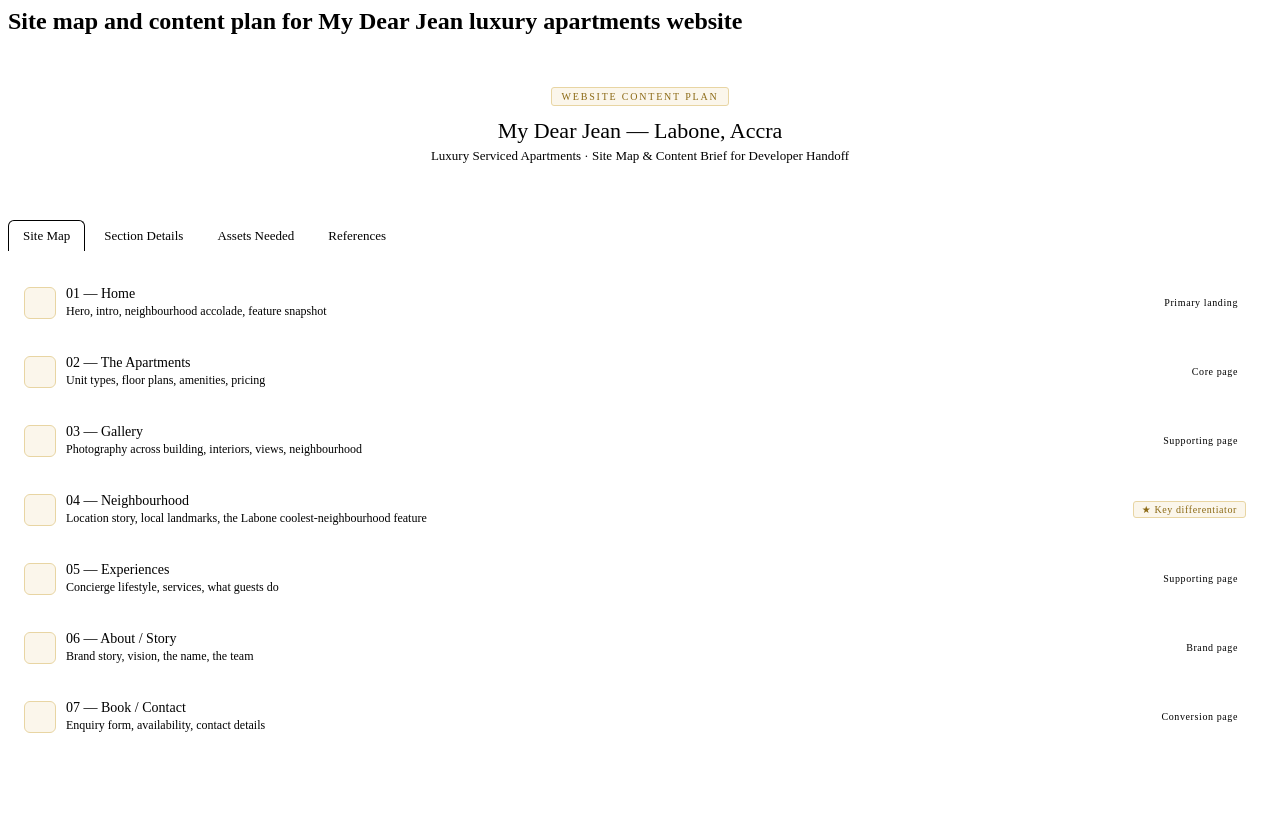
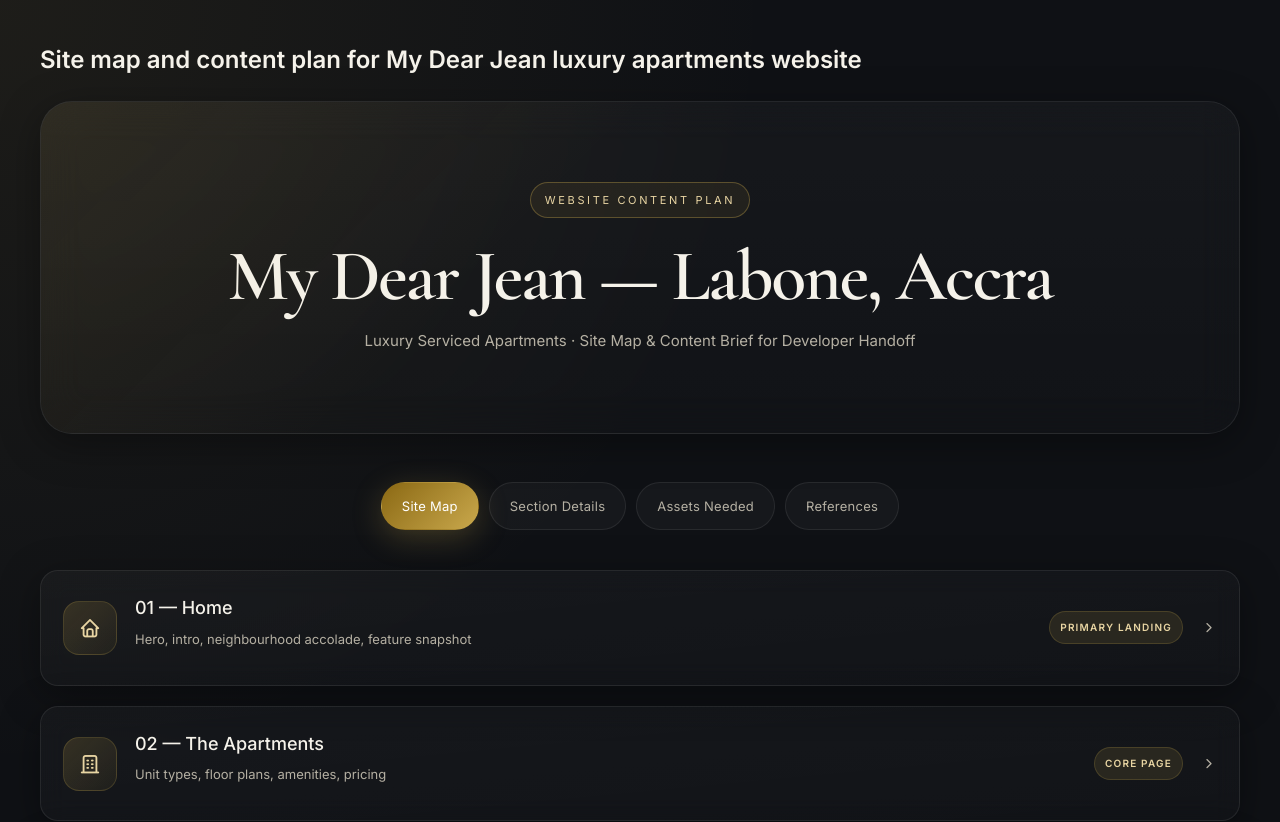
Before and after one commit to ChrisTee007/DJsitemap, a plain HTML site: page index.html in a window 1280 px wide. Shown: the top 822 px of the page. Before the commit the page ends 800 px from the top, so only its background shows below. Drawn offline with nearby package versions, Linux system fonts and the light colour scheme.

Commit message:
Update index.html

```diff
--- a/index.html
+++ b/index.html
@@ -1,213 +1,371 @@
+<link rel="preconnect" href="https://fonts.googleapis.com">
+<link rel="preconnect" href="https://fonts.gstatic.com" crossorigin>
 
+<link href="https://fonts.googleapis.com/css2?family=Cormorant+Garamond:wght@400;500;600&family=Inter:wght@300;400;500;600&display=swap" rel="stylesheet">
+
+<link rel="stylesheet" href="https://cdn.jsdelivr.net/npm/@tabler/icons-webfont@latest/tabler-icons.min.css">
 <style>
-  :root {
-    --gold: #C9A84C;
-    --gold-light: #E8D5A3;
-    --gold-dark: #8B6914;
+:root{
+  --gold:#C9A84C;
+  --gold-light:#E8D5A3;
+  --gold-dark:#8B6914;
+
+  --bg:#0F1115;
+  --bg-soft:#171A20;
+  --card:#1A1E25;
+  --border:rgba(255,255,255,.08);
+
+  --text:#F5F2EA;
+  --muted:#B5B0A3;
+
+  --radius:18px;
+  --shadow:0 10px 40px rgba(0,0,0,.35);
 }
-  .site-header {
-    text-align: center;
-    padding: 2rem 0 1.5rem;
-    border-bottom: 0.5px solid var(--color-border-tertiary);
-    margin-bottom: 2rem;
+
+*{
+  box-sizing:border-box;
 }
-  .brand-tag {
-    display: inline-block;
-    font-size: 10px;
-    font-weight: 500;
-    letter-spacing: 0.18em;
-    text-transform: uppercase;
-    color: var(--gold-dark);
-    background: #FBF6EB;
-    border: 0.5px solid var(--gold-light);
-    border-radius: 3px;
-    padding: 3px 10px;
-    margin-bottom: 12px;
+
+html{
+  scroll-behavior:smooth;
 }
-  .site-title {
-    font-size: 22px;
-    font-weight: 500;
-    color: var(--color-text-primary);
-    margin: 0 0 4px;
+
+body{
+  margin:0;
+  background:
+    radial-gradient(circle at top left, rgba(201,168,76,.08), transparent 30%),
+    radial-gradient(circle at bottom right, rgba(201,168,76,.05), transparent 25%),
+    var(--bg);
+  color:var(--text);
+  font-family:'Inter',sans-serif;
+  line-height:1.7;
+  padding:40px 20px;
 }
-  .site-sub {
-    font-size: 13px;
-    color: var(--color-text-secondary);
-    margin: 0;
+
+.container{
+  max-width:1200px;
+  margin:auto;
 }
-  .nav-tabs {
-    display: flex;
-    gap: 4px;
-    margin-bottom: 1.5rem;
-    flex-wrap: wrap;
-    border-bottom: 0.5px solid var(--color-border-tertiary);
-    padding-bottom: 0;
+
+/* HEADER */
+
+.site-header{
+  text-align:center;
+  padding:5rem 2rem 4rem;
+  margin-bottom:3rem;
+  border:1px solid var(--border);
+  border-radius:32px;
+  background:
+    linear-gradient(to bottom, rgba(255,255,255,.03), rgba(255,255,255,.01));
+  backdrop-filter:blur(20px);
+  box-shadow:var(--shadow);
+  position:relative;
+  overflow:hidden;
 }
-  .nav-tab {
-    font-size: 13px;
-    color: var(--color-text-secondary);
-    padding: 7px 14px;
-    border-radius: 6px 6px 0 0;
-    cursor: pointer;
-    border: 0.5px solid transparent;
-    background: transparent;
-    margin-bottom: -0.5px;
-    transition: all .15s;
-    border-bottom: none;
-    position: relative;
-    bottom: -0.5px;
+
+.site-header::before{
+  content:'';
+  position:absolute;
+  inset:0;
+  background:
+    linear-gradient(135deg, rgba(201,168,76,.08), transparent 40%);
+  pointer-events:none;
 }
-  .nav-tab.active {
-    color: var(--color-text-primary);
-    background: var(--color-background-primary);
-    border-color: var(--color-border-tertiary);
-    border-bottom-color: var(--color-background-primary);
-    font-weight: 500;
+
+.brand-tag{
+  display:inline-flex;
+  align-items:center;
+  gap:8px;
+  font-size:11px;
+  text-transform:uppercase;
+  letter-spacing:.24em;
+  color:var(--gold-light);
+  border:1px solid rgba(201,168,76,.35);
+  background:rgba(201,168,76,.08);
+  padding:8px 14px;
+  border-radius:999px;
+  margin-bottom:22px;
 }
-  .nav-tab:not(.active):hover {
-    color: var(--color-text-primary);
-    background: var(--color-background-secondary);
+
+.site-title{
+  font-family:'Cormorant Garamond',serif;
+  font-size:72px;
+  line-height:1;
+  margin:0;
+  font-weight:600;
+  letter-spacing:-.03em;
 }
-  .panel { display: none; }
-  .panel.active { display: block; }
 
-  /* Page card */
-  .page-card {
-    border: 0.5px solid var(--color-border-tertiary);
-    border-radius: var(--border-radius-lg);
-    margin-bottom: 12px;
-    overflow: hidden;
+.site-sub{
+  color:var(--muted);
+  font-size:15px;
+  margin-top:16px;
 }
-  .page-header {
-    display: flex;
-    align-items: center;
-    gap: 10px;
-    padding: 12px 16px;
-    cursor: pointer;
-    background: var(--color-background-primary);
-    user-select: none;
+
+/* TABS */
+
+.nav-tabs{
+  display:flex;
+  flex-wrap:wrap;
+  gap:10px;
+  justify-content:center;
+  margin-bottom:40px;
 }
-  .page-header:hover { background: var(--color-background-secondary); }
-  .page-icon {
-    width: 30px; height: 30px;
-    border-radius: 6px;
-    background: #FBF6EB;
-    border: 0.5px solid var(--gold-light);
-    display: flex; align-items: center; justify-content: center;
-    font-size: 14px;
-    flex-shrink: 0;
-    color: var(--gold-dark);
+
+.nav-tab{
+  border:1px solid var(--border);
+  background:rgba(255,255,255,.03);
+  color:var(--muted);
+  padding:12px 20px;
+  border-radius:999px;
+  cursor:pointer;
+  transition:.25s ease;
+  font-size:13px;
+  letter-spacing:.02em;
 }
-  .page-meta { flex: 1; }
-  .page-name { font-size: 14px; font-weight: 500; color: var(--color-text-primary); margin: 0; }
-  .page-desc { font-size: 12px; color: var(--color-text-secondary); margin: 2px 0 0; }
-  .page-badge {
-    font-size: 10px;
-    padding: 2px 8px;
-    border-radius: 3px;
-    font-weight: 500;
-    letter-spacing: 0.06em;
+
+.nav-tab:hover{
+  background:rgba(255,255,255,.06);
+  color:var(--text);
+  transform:translateY(-1px);
 }
-  .badge-primary { background: var(--color-background-info); color: var(--color-text-info); }
-  .badge-secondary { background: var(--color-background-secondary); color: var(--color-text-secondary); }
-  .badge-gold { background: #FBF6EB; color: var(--gold-dark); border: 0.5px solid var(--gold-light); }
-  .chevron { font-size: 12px; color: var(--color-text-tertiary); transition: transform .2s; }
-  .page-header.open .chevron { transform: rotate(90deg); }
-  .page-body {
-    display: none;
-    padding: 0 16px 14px;
-    border-top: 0.5px solid var(--color-border-tertiary);
-    background: var(--color-background-secondary);
+
+.nav-tab.active{
+  background:linear-gradient(135deg,var(--gold-dark),var(--gold));
+  color:#fff;
+  border-color:transparent;
+  box-shadow:0 8px 30px rgba(201,168,76,.25);
 }
-  .page-body.open { display: block; }
-  .section-label {
-    font-size: 10px;
-    font-weight: 500;
-    letter-spacing: 0.14em;
-    text-transform: uppercase;
-    color: var(--color-text-tertiary);
-    margin: 14px 0 8px;
+
+/* CARDS */
+
+.page-card{
+  background:linear-gradient(to bottom right, rgba(255,255,255,.03), rgba(255,255,255,.015));
+  border:1px solid var(--border);
+  border-radius:var(--radius);
+  overflow:hidden;
+  margin-bottom:20px;
+  backdrop-filter:blur(12px);
+  transition:.3s ease;
+  box-shadow:var(--shadow);
 }
-  .content-grid {
-    display: grid;
-    grid-template-columns: repeat(auto-fit, minmax(180px, 1fr));
-    gap: 8px;
+
+.page-card:hover{
+  transform:translateY(-2px);
+  border-color:rgba(201,168,76,.25);
 }
-  .content-item {
-    background: var(--color-background-primary);
-    border: 0.5px solid var(--color-border-tertiary);
-    border-radius: var(--border-radius-md);
-    padding: 10px 12px;
+
+.page-header{
+  display:flex;
+  align-items:center;
+  gap:18px;
+  padding:22px;
+  cursor:pointer;
 }
-  .content-item-title {
-    font-size: 12px;
-    font-weight: 500;
-    color: var(--color-text-primary);
-    margin: 0 0 3px;
+
+.page-icon{
+  width:54px;
+  height:54px;
+  border-radius:16px;
+  display:flex;
+  align-items:center;
+  justify-content:center;
+  background:
+    linear-gradient(135deg, rgba(201,168,76,.18), rgba(201,168,76,.06));
+  border:1px solid rgba(201,168,76,.2);
+  color:var(--gold-light);
+  font-size:22px;
+  flex-shrink:0;
 }
-  .content-item-desc {
-    font-size: 11px;
-    color: var(--color-text-secondary);
-    margin: 0;
-    line-height: 1.5;
+
+.page-meta{
+  flex:1;
 }
-  .highlight-box {
-    background: #FBF6EB;
-    border: 0.5px solid var(--gold-light);
-    border-radius: var(--border-radius-md);
-    padding: 10px 14px;
-    margin-top: 8px;
-    font-size: 12px;
-    color: var(--gold-dark);
-    display: flex;
-    gap: 8px;
-    align-items: flex-start;
+
+.page-name{
+  margin:0;
+  font-size:18px;
+  font-weight:500;
+  color:var(--text);
 }
-  .source-tag {
-    display: inline-block;
-    font-size: 10px;
-    background: var(--color-background-secondary);
-    border: 0.5px solid var(--color-border-tertiary);
-    border-radius: 3px;
-    padding: 1px 6px;
-    color: var(--color-text-tertiary);
-    margin-left: 6px;
-    font-style: normal;
+
+.page-desc{
+  margin-top:4px;
+  color:var(--muted);
+  font-size:13px;
 }
-  .flow-list { list-style: none; padding: 0; margin: 0; }
-  .flow-list li {
-    display: flex;
-    align-items: center;
-    gap: 8px;
-    font-size: 12px;
-    color: var(--color-text-secondary);
-    padding: 4px 0;
-    border-bottom: 0.5px solid var(--color-border-tertiary);
+
+.page-badge{
+  font-size:10px;
+  text-transform:uppercase;
+  letter-spacing:.12em;
+  padding:7px 10px;
+  border-radius:999px;
+  font-weight:600;
 }
-  .flow-list li:last-child { border-bottom: none; }
-  .flow-num {
-    width: 18px; height: 18px;
-    border-radius: 50%;
-    background: var(--color-background-secondary);
-    border: 0.5px solid var(--color-border-secondary);
-    font-size: 10px;
-    font-weight: 500;
-    color: var(--color-text-secondary);
-    display: flex; align-items: center; justify-content: center;
-    flex-shrink: 0;
+
+.badge-primary{
+  background:rgba(201,168,76,.12);
+  color:var(--gold-light);
+  border:1px solid rgba(201,168,76,.2);
 }
-  .copy-btn {
-    font-size: 11px;
-    color: var(--color-text-info);
-    cursor: pointer;
-    background: none;
-    border: none;
-    padding: 2px 4px;
-    border-radius: 3px;
+
+.badge-secondary{
+  background:rgba(255,255,255,.05);
+  color:var(--muted);
 }
-  .copy-btn:hover { background: var(--color-background-info); }
+
+.badge-gold{
+  background:linear-gradient(135deg,var(--gold-dark),var(--gold));
+  color:white;
+}
+
+.chevron{
+  color:var(--muted);
+  transition:.25s ease;
+}
+
+.page-header.open .chevron{
+  transform:rotate(90deg);
+}
+
+.page-body{
+  display:none;
+  padding:0 22px 24px;
+  border-top:1px solid var(--border);
+}
+
+.page-body.open{
+  display:block;
+  animation:fade .3s ease;
+}
+
+@keyframes fade{
+  from{
+    opacity:0;
+    transform:translateY(8px);
+  }
+  to{
+    opacity:1;
+    transform:translateY(0);
+  }
+}
+
+/* CONTENT */
+
+.section-label{
+  margin:26px 0 14px;
+  color:var(--gold-light);
+  text-transform:uppercase;
+  letter-spacing:.18em;
+  font-size:11px;
+}
+
+.content-grid{
+  display:grid;
+  grid-template-columns:repeat(auto-fit,minmax(230px,1fr));
+  gap:14px;
+}
+
+.content-item{
+  background:rgba(255,255,255,.03);
+  border:1px solid var(--border);
+  border-radius:16px;
+  padding:18px;
+  transition:.25s ease;
+}
+
+.content-item:hover{
+  border-color:rgba(201,168,76,.22);
+  transform:translateY(-2px);
+}
+
+.content-item-title{
+  margin:0 0 8px;
+  font-size:14px;
+  color:var(--text);
+  font-weight:500;
+}
+
+.content-item-desc{
+  margin:0;
+  font-size:13px;
+  color:var(--muted);
+  line-height:1.7;
+}
+
+.highlight-box{
+  margin-top:18px;
+  padding:18px;
+  border-radius:18px;
+  background:
+    linear-gradient(135deg, rgba(201,168,76,.12), rgba(201,168,76,.04));
+  border:1px solid rgba(201,168,76,.18);
+  color:var(--gold-light);
+  display:flex;
+  gap:12px;
+}
+
+.flow-list{
+  list-style:none;
+  padding:0;
+  margin:0;
+}
+
+.flow-list li{
+  display:flex;
+  gap:14px;
+  padding:14px 0;
+  border-bottom:1px solid var(--border);
+  color:var(--muted);
+  font-size:13px;
+}
+
+.flow-list li:last-child{
+  border-bottom:none;
+}
+
+.flow-num{
+  width:28px;
+  height:28px;
+  border-radius:50%;
+  display:flex;
+  align-items:center;
+  justify-content:center;
+  background:rgba(201,168,76,.1);
+  border:1px solid rgba(201,168,76,.2);
+  color:var(--gold-light);
+  font-size:11px;
+  flex-shrink:0;
+}
+
+/* MOBILE */
+
+@media(max-width:768px){
+
+  body{
+    padding:18px;
+  }
+
+  .site-header{
+    padding:4rem 1.5rem 3rem;
+  }
+
+  .site-title{
+    font-size:46px;
+  }
+
+  .page-header{
+    flex-wrap:wrap;
+    align-items:flex-start;
+  }
+
+  .page-badge{
+    margin-left:72px;
+  }
+}
 </style>
-
+<div class="container">
 <h2 class="sr-only">Site map and content plan for My Dear Jean luxury apartments website</h2>
 
 <div class="site-header">
@@ -548,7 +706,7 @@
     </div>
   </div>
 </div>
-
+</div>
 <script>
 function switchTab(id, el) {
   document.querySelectorAll('.panel').forEach(p => p.classList.remove('active'));
```
Lines whose indentation alone changed are shown as unchanged.
